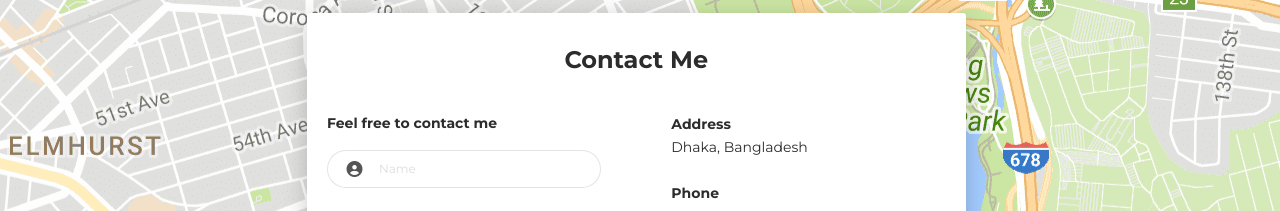
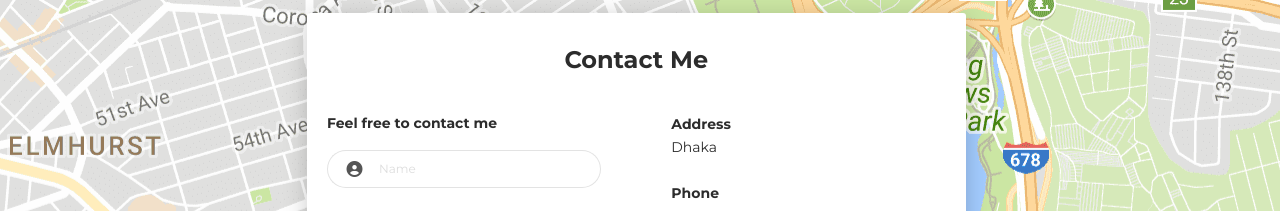
Before and after one commit to Rashedul8003/MY-CV, a plain HTML site: page index.html in a window 1280 px wide. Shown: the part 4840-5051 px from the top of the page. Drawn offline with Linux system fonts and the light colour scheme.

Commit message:
Update index.html

```diff
--- a/index.html
+++ b/index.html
@@ -549,7 +549,7 @@
                 <div class="col-md-6">
                   <div class="card-body">
                     <p class="mb-0"><strong>Address </strong></p>
-                    <p class="pb-2">Dhaka, Bangladesh</p>
+                    <p class="pb-2">Dhaka</p>
                     <p class="mb-0"><strong>Phone</strong></p>
                     <p class="pb-2">+8801727308136</p>
                     <p class="mb-0"><strong>Email</strong></p>
```
